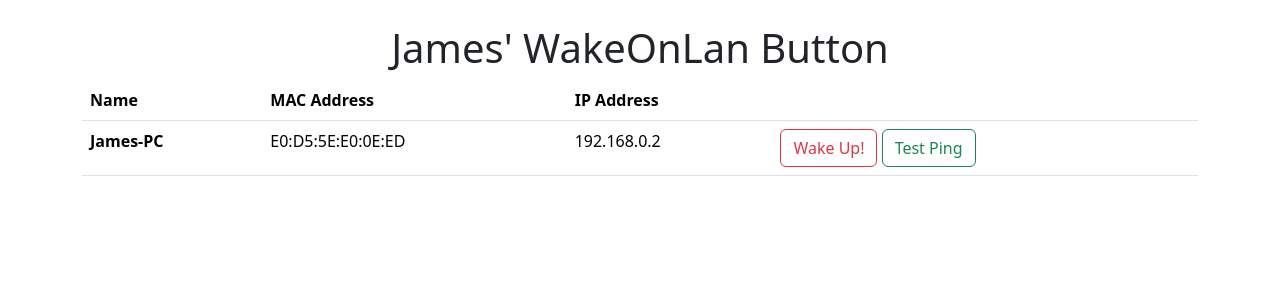
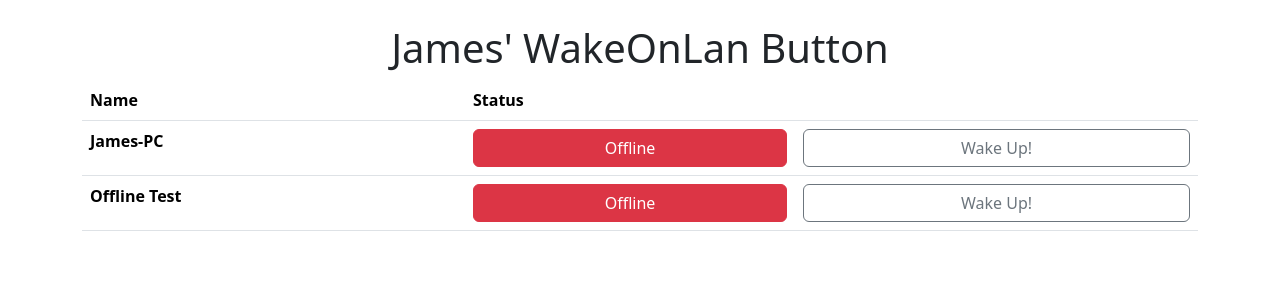
Before and after one commit to AndrewCarter04/WakeOnLan-Server, a Flask app: page / in a window 1280 px wide. Shown: the part 56-356 px from the top of the page. Run offline with Flask 3, Linux system fonts and the light colour scheme.

Commit message:
Changed 'test-ping' to status button

```diff
--- a/app.py
+++ b/app.py
@@ -38,4 +38,4 @@ def ping():
 
 
 if __name__ == '__main__':
-    app.run(host="0.0.0.0")
+    app.run(host=os.getenv("host"), port=os.getenv("port"))
--- a/devices.json
+++ b/devices.json
@@ -3,5 +3,10 @@
     "name": "James-PC",
     "ip": "192.168.0.2",
     "mac": "E0:D5:5E:E0:0E:ED"
+  },
+  "97929f00-5450-4003-baa0-05896c29a64f": {
+    "name": "Offline Test",
+    "ip": "10.0.0.1",
+    "mac": "NA"
   }
 }
--- a/static/main.js
+++ b/static/main.js
@@ -6,7 +6,8 @@ function trigger_wakeup() {
     xhr.onload = e => {
         if (xhr.readyState === 4) { // Once Request is Complete
             if (xhr.status === 200) {
-                alert("Success!")
+                this.className = "btn btn-success"
+                setTimeout(() => { this.className = "btn btn-outline-secondary"}, 1000)
             } else {
                 alert(xhr.responseText)
             }
@@ -28,9 +29,11 @@ function ping_test() {
             if (xhr.status === 200) {
                 let resObj = JSON.parse(xhr.responseText)
                 if (resObj.status === "online") {
-                    alert("Device Online")
+                    this.innerText = "Online"
+                    this.className = "btn btn-success"
                 } else if (resObj.status === "offline") {
-                    alert("Device Offline")
+                    this.innerText = "Offline"
+                    this.className = "btn btn-danger"
                 } else {
                     alert("An Error Occured: " + resObj)
                 }
@@ -47,11 +50,12 @@ function ping_test() {
 }
 
 window.addEventListener("load", () => {
-    for (let item of document.getElementsByClassName("wol-trigger")) {
+    for (let item of document.getElementsByName("wol-trigger")) {
         item.addEventListener("click", trigger_wakeup)
     }
-    for (let item of document.getElementsByClassName("ping-test")) {
+    for (let item of document.getElementsByName("ping-test")) {
         item.addEventListener("click", ping_test)
+        item.dispatchEvent(new CustomEvent("click"))
     }
 
 })
--- a/templates/index.html
+++ b/templates/index.html
@@ -13,20 +13,21 @@
             <thead>
                 <tr>
                     <th scope="col">Name</th>
-                    <th scope="col">MAC Address</th>
-                    <th scope="col">IP Address</th>
+                    <th scope="col">Status</th>
                     <th scope="col"></th>
                 </tr>
             </thead>
             <tbody>
                 {% for device in devices %}
-                    <th>{{ devices[device].name }}</th>
-                    <td>{{ devices[device].mac }}</td>
-                    <td>{{ devices[device].ip }}</td>
-                    <td>
-                        <button class="btn btn-outline-danger wol-trigger" data-id="{{ device }}">Wake Up!</button>
-                        <button class="btn btn-outline-success ping-test" data-id="{{ device }}">Test Ping</button>
-                    </td>
+                    <tr>
+                        <th>{{ devices[device].name }}</th>
+                        <td>
+                            <button style="width: 100%" class="btn btn-outline-primary" name="ping-test" data-id="{{ device }}">Loading...</button>
+                        </td>
+                        <td>
+                            <button style="width: 100%" class="btn btn-outline-secondary" name="wol-trigger" data-id="{{ device }}">Wake Up!</button>
+                        </td>
+                    </tr>
                 {% endfor %}
             </tbody>
         </table>
--- a/templates/layouts/layout.html
+++ b/templates/layouts/layout.html
@@ -7,6 +7,9 @@
             <title>{% block title %}{% endblock %}</title>
             <link href="https://cdn.jsdelivr.net/npm/bootstrap@5.3.0-alpha1/dist/css/bootstrap.min.css" rel="stylesheet" integrity="sha384-GLhlTQ8iRABdZLl6O3oVMWSktQOp6b7In1Zl3/Jr59b6EGGoI1aFkw7cmDA6j6gD" crossorigin="anonymous">
             <link rel="stylesheet" href="https://cdn.jsdelivr.net/npm/bootstrap-icons@1.11.3/font/bootstrap-icons.min.css">
+            <link rel="manifest" href="manifest.json">
+            <meta name="apple-mobile-web-app-capable" content="yes">
+            <link rel="apple-touch-icon" href="/icons/home-screen-icon.png">
         {% endblock %}
     </head>
     <body>
@@ -17,6 +20,9 @@
             </div>
         </nav>
         {% endblock %}
+        <div class="container alert alert-danger" id="alert-box" role="alert" hidden>
+
+        </div>
         <div id="content">
             {% block content %}{% endblock %}
         </div>
```
